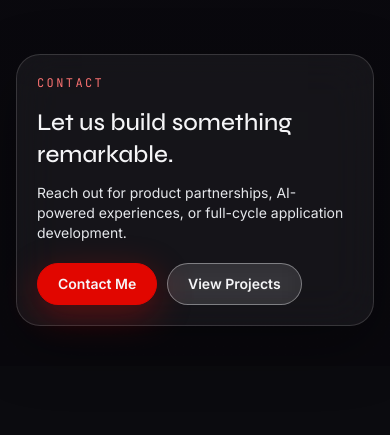
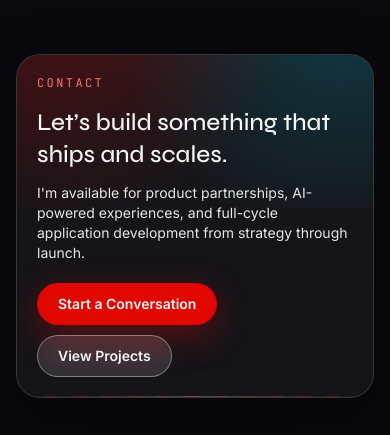
Before and after one commit to JustTryingToDoBetter/Personal-Website, a Next.js app in the folder frontend/: page / in a window 390 px wide. Shown: the part 3402-3837 px from the top of the page. Before the commit the page ends 3768 px from the top, so only its background shows below. Built offline with nearby package versions, Linux system fonts and the light colour scheme.

Commit message:
Refine contact CTA visuals and expand button API

```diff
--- a/frontend/app/globals.css
+++ b/frontend/app/globals.css
@@ -257,6 +257,88 @@
     opacity: 1;
   }
 
+  .contact-panel {
+    position: relative;
+    overflow: hidden;
+    isolation: isolate;
+  }
+
+  .contact-panel::before {
+    content: "";
+    position: absolute;
+    inset: -40% -20% auto;
+    height: 85%;
+    background: radial-gradient(circle at 20% 20%, rgba(225, 6, 0, 0.3), transparent 55%),
+      radial-gradient(circle at 80% 30%, rgba(0, 220, 255, 0.2), transparent 52%);
+    pointer-events: none;
+    z-index: 0;
+  }
+
+  .contact-panel::after {
+    content: "";
+    position: absolute;
+    inset: auto 0 0;
+    height: 1px;
+    background-image: linear-gradient(90deg, transparent, rgba(255, 255, 255, 0.35), transparent),
+      repeating-linear-gradient(90deg, rgba(225, 6, 0, 0.42) 0 14px, transparent 14px 28px);
+    opacity: 0.7;
+    pointer-events: none;
+    z-index: 0;
+  }
+
+  .contact-panel > * {
+    position: relative;
+    z-index: 1;
+  }
+
+  .cta-glow-button {
+    position: relative;
+    overflow: hidden;
+    isolation: isolate;
+  }
+
+  .cta-glow-button::before,
+  .cta-glow-button::after {
+    content: "";
+    position: absolute;
+    inset: -2px;
+    border-radius: inherit;
+    pointer-events: none;
+    transition: opacity 220ms ease, transform 260ms ease;
+  }
+
+  .cta-glow-button::before {
+    z-index: -1;
+    opacity: 0;
+    background: linear-gradient(120deg, rgba(255, 255, 255, 0.26), rgba(225, 6, 0, 0.55), rgba(255, 255, 255, 0.26));
+    filter: blur(10px);
+    transform: scale(0.98);
+  }
+
+  .cta-glow-button::after {
+    inset: 0;
+    z-index: 0;
+    opacity: 0;
+    border: 1px solid rgba(255, 255, 255, 0.55);
+    box-shadow: 0 0 0 1px rgba(225, 6, 0, 0.5) inset;
+  }
+
+  .cta-glow-button:hover::before,
+  .cta-glow-button:focus-visible::before {
+    opacity: 1;
+    transform: scale(1.03);
+  }
+
+  .cta-glow-button:hover::after,
+  .cta-glow-button:focus-visible::after {
+    opacity: 1;
+  }
+
+  .cta-glow-button:focus-visible {
+    box-shadow: 0 0 0 2px rgba(255, 255, 255, 0.98), 0 0 0 4px rgba(225, 6, 0, 0.78), 0 0 0 6px rgba(11, 11, 15, 0.98);
+  }
+
+
   .compact-lane {
     scrollbar-width: none;
     -ms-overflow-style: none;
--- a/frontend/components/PortfolioPage.jsx
+++ b/frontend/components/PortfolioPage.jsx
@@ -506,14 +506,14 @@ export default function PortfolioPage() {
 
       <Section id="contact" className="pb-10 pt-4 sm:pb-14 sm:pt-8">
         <motion.div initial="hidden" whileInView="visible" viewport={{ once: true, amount: 0.25 }} variants={fadeUp}>
-          <Card className="p-5 sm:p-8">
+          <Card className="contact-panel p-5 sm:p-8">
             <p className="font-mono text-xs uppercase tracking-[0.2em] text-red-400">Contact</p>
-            <h2 className="mt-4 font-display text-2xl text-white sm:text-4xl">Let us build something remarkable.</h2>
+            <h2 className="mt-4 font-display text-2xl text-white sm:text-4xl">Let’s build something that ships and scales.</h2>
             <p className="mt-3 max-w-2xl text-sm text-gray-200 sm:mt-4 sm:text-base">
-              Reach out for product partnerships, AI-powered experiences, or full-cycle application development.
+              I'm available for product partnerships, AI-powered experiences, and full-cycle application development from strategy through launch.
             </p>
             <div className="mt-5 flex flex-wrap gap-2.5 sm:mt-7 sm:gap-3">
-              <MagneticButton href="mailto:hello@example.com">Contact Me</MagneticButton>
+              <MagneticButton href="mailto:hello@example.com" className="cta-glow-button">Start a Conversation</MagneticButton>
               <MagneticButton href="#projects" variant="secondary">
                 View Projects
               </MagneticButton>
--- a/frontend/components/ui/Button.jsx
+++ b/frontend/components/ui/Button.jsx
@@ -1,20 +1,59 @@
 import clsx from 'clsx'
 import Link from 'next/link'
 
-export default function Button({ href = '#', variant = 'primary', className = '', children, ...props }) {
+const variantClasses = {
+  primary: 'border-red-500 bg-red-500 text-white shadow-[0_10px_35px_rgba(225,6,0,0.35)] hover:bg-red-600 hover:border-red-600',
+  secondary: 'border-white/35 bg-white/5 text-white backdrop-blur-md hover:border-white/60 hover:bg-white/10 hover:shadow-[0_8px_28px_rgba(255,255,255,0.18)]',
+}
+
+const sizeClasses = {
+  sm: 'px-4 py-2 text-xs',
+  md: 'px-5 py-2.5 text-sm',
+  lg: 'px-6 py-3 text-base',
+}
+
+export default function Button({
+  href = '#',
+  as,
+  variant = 'primary',
+  size = 'md',
+  glow = false,
+  icon,
+  iconPosition = 'right',
+  className = '',
+  children,
+  ...props
+}) {
+  const Component = as ?? (href ? Link : 'button')
+
   const classes = clsx(
-    'inline-flex items-center justify-center rounded-full border px-5 py-2.5 text-sm font-semibold transition duration-300 will-change-transform',
-    'hover:scale-[1.03] active:scale-[0.98] focus-visible:outline-none focus-visible:ring-2 focus-visible:ring-red-500 focus-visible:ring-offset-2 focus-visible:ring-offset-black',
-    {
-      'border-red-500 bg-red-500 text-white shadow-[0_10px_35px_rgba(225,6,0,0.35)] hover:bg-red-600 hover:border-red-600': variant === 'primary',
-      'border-white/35 bg-white/5 text-white backdrop-blur-md hover:border-white/60 hover:bg-white/10 hover:shadow-[0_8px_28px_rgba(255,255,255,0.18)]': variant === 'secondary',
-    },
+    'inline-flex items-center justify-center gap-2 rounded-full border font-semibold transition duration-300 will-change-transform',
+    'hover:scale-[1.03] active:scale-[0.98] focus-visible:outline-none focus-visible:ring-2 focus-visible:ring-white focus-visible:ring-offset-2 focus-visible:ring-offset-black',
+    sizeClasses[size] ?? sizeClasses.md,
+    variantClasses[variant] ?? variantClasses.primary,
+    glow && 'cta-glow-button',
     className,
   )
 
+  const content = (
+    <>
+      {icon && iconPosition === 'left' ? <span aria-hidden="true" className="inline-flex">{icon}</span> : null}
+      <span>{children}</span>
+      {icon && iconPosition !== 'left' ? <span aria-hidden="true" className="inline-flex">{icon}</span> : null}
+    </>
+  )
+
+  if (Component === Link) {
+    return (
+      <Link href={href} className={classes} {...props}>
+        {content}
+      </Link>
+    )
+  }
+
   return (
-    <Link href={href} className={classes} {...props}>
-      {children}
-    </Link>
+    <Component className={classes} {...props}>
+      {content}
+    </Component>
   )
 }
```
